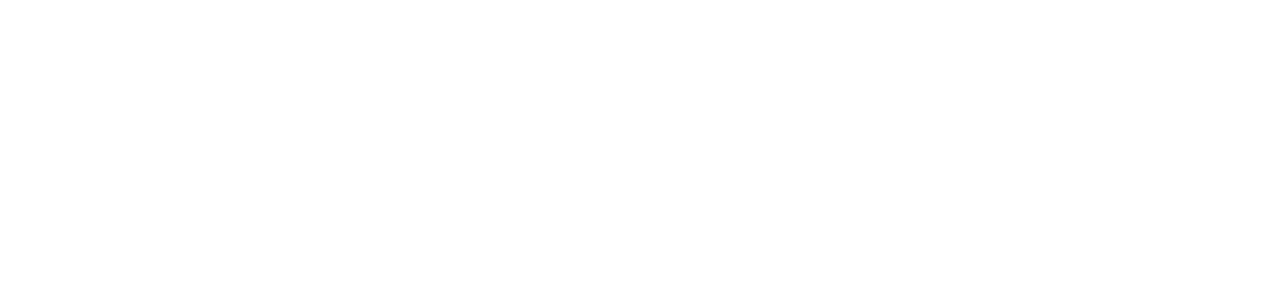
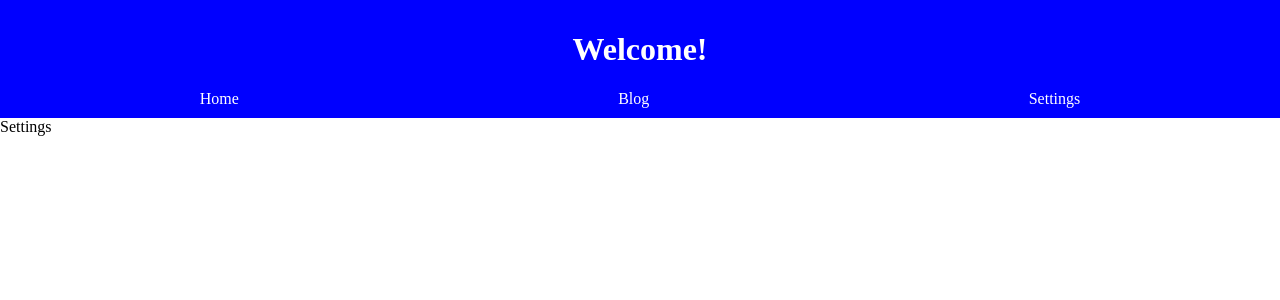
Before and after one commit to UlisesHdzOne/cursojsx, a React (Vite) app: page /settings in a window 1280 px wide. Before the commit this address had no page. Shown: the top 300 px of the page. Built offline with nearby package versions, Linux system fonts and the light colour scheme.

Commit message:
rutas protegidas

```diff
--- a/src/App.jsx
+++ b/src/App.jsx
@@ -2,6 +2,8 @@
 import { HomePage } from "./pages/HomePage";
 import { BlogPage } from "./pages/BlogPage";
 import { PostDetails } from "./componens/PostDetails";
+import { Settings } from "./pages/Settings";
+import ErrorPage from "./pages/ErrorPage";
 
 function App() {
   return (
@@ -9,6 +11,8 @@
       <Route path="/" element={<HomePage/>} />
       <Route path="/blog" element={<BlogPage/>} />
       <Route path="/blog/:id" element={<PostDetails/>} />
+      <Route path="/settings" element={<Settings/>} />
+      <Route path="*" element={<ErrorPage/>} />
     </Routes>
   );
 }
--- a/src/componens/HeaderComponent.jsx
+++ b/src/componens/HeaderComponent.jsx
@@ -17,6 +17,11 @@
               Blog
             </Link>
           </li>
+          <li>
+            <Link className="link" to="/settings">
+            Settings
+            </Link>
+          </li>
         </ul>
       </nav>
     </header>
--- /dev/null
+++ b/src/pages/ErrorPage.css
@@ -0,0 +1,9 @@
+#error-page {
+    height: 100vh;
+    color: red;
+    font-size: 3rem;
+    display: flex;
+    flex-direction: column;
+    justify-content: center;
+    align-items: center;
+  }
--- /dev/null
+++ b/src/pages/ErrorPage.jsx
@@ -0,0 +1,14 @@
+import "./ErrorPage.css";
+import { Link } from "react-router-dom";
+
+function ErrorPage() {
+  return (
+    <section id="error-page">
+      <h1>ERROR</h1>
+      <h2>No puedes entrar ahí</h2>
+      <Link to="/">Ir a Home</Link>
+    </section>
+  );
+}
+
+export default ErrorPage;
--- /dev/null
+++ b/src/pages/Settings.jsx
@@ -0,0 +1,16 @@
+import React, { useState } from "react";
+import HeaderComponent from "../componens/HeaderComponent";
+import { Navigate } from "react-router-dom";
+
+export const Settings = () => {
+    const [hasAccess, setHasAccess] = useState(true)
+
+    if(!hasAccess) return <Navigate to={"/error"}/>
+
+  return (
+    <>
+      <HeaderComponent />
+      <div>Settings</div>
+    </>
+  );
+};
```
